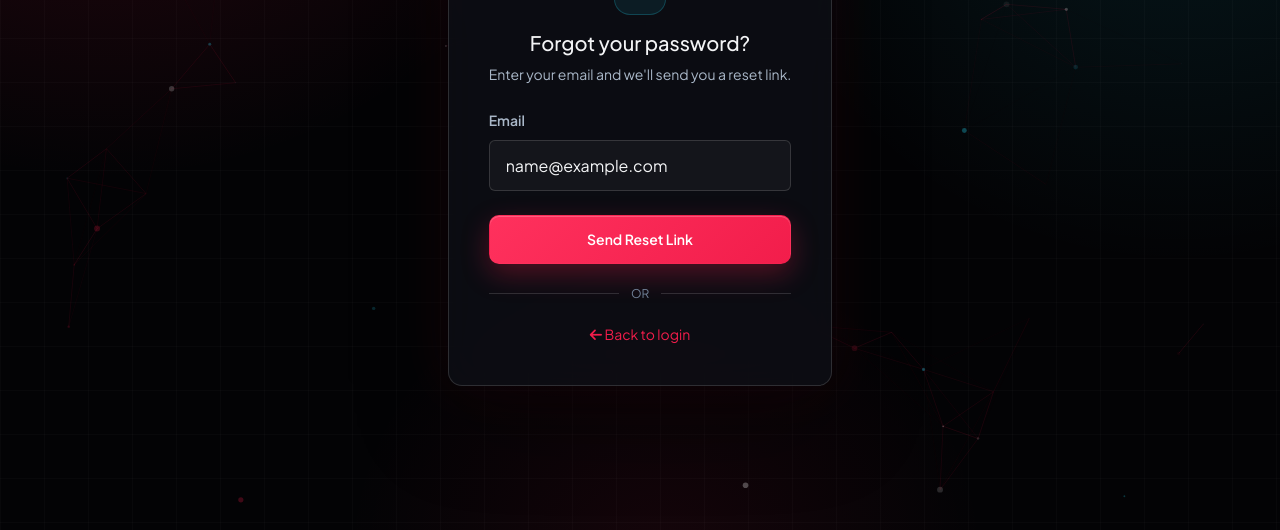
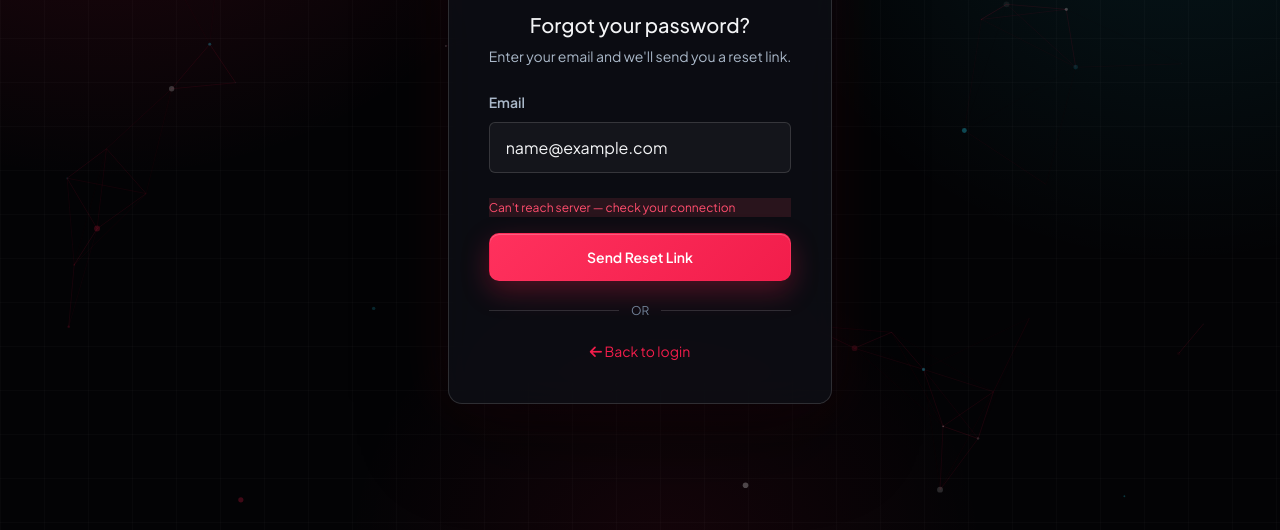
Before and after one commit to Mlyatu/GAMETIME, a plain HTML site: page client/pages/forgot-password.html in a window 1280 px wide. Both pictures are taken after typing "name@example.com" into the empty fields and a click on the button "Send Reset Link". Shown: the part 270-800 px from the top of the page. Drawn offline with nearby package versions, Linux system fonts and the light colour scheme; no server answers.

Commit message:
Show errors on password reset request

```diff
--- a/client/pages/forgot-password.html
+++ b/client/pages/forgot-password.html
@@ -77,6 +77,8 @@
             <input type="email" id="email" name="email" class="form-control-arena" placeholder="you@email.com" required />
             <div class="form-error-arena d-none" data-error-for="email"></div>
           </div>
+
+          <div class="form-error-arena d-none mb-3" id="formError" role="alert"></div>
 
           <button type="submit" class="btn-arena btn-arena--primary w-100" id="submitBtn">
             <span id="btnText">Send Reset Link</span>
```
